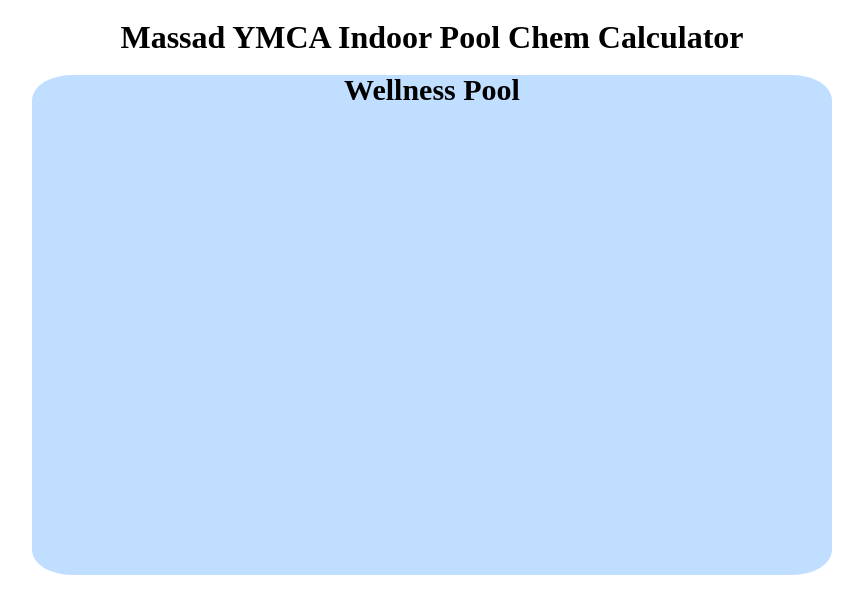
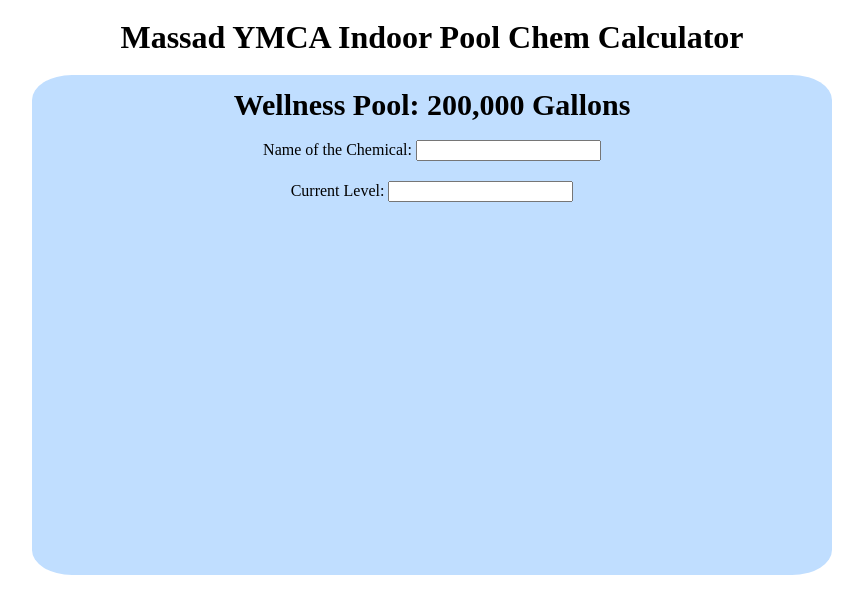
Before and after one commit to itmacleod1995/PoolCalc, a plain HTML site: page index.html in a window 1280 px wide. Shown: the whole page, without its empty margins (208-1071 px from the left). Drawn offline with Linux system fonts and the light colour scheme.

Commit message:
Continue working on user interface

```diff
--- a/index.html
+++ b/index.html
@@ -16,7 +16,18 @@
 
     <div class="mainContent">
         <div class="wellness">
-            <h3 class="pool">wellness pool</h3>
+            <h3 class="pool">wellness pool: 200,000 Gallons</h3>
+            <div class="name">
+                <label for="chemName">Name of the Chemical: </label>
+                <input type="text" name="chemName" id="chemName">
+            </div>
+
+            <div class="level">
+                <label for="currLevel">Current Level: </label>
+                <input type="text" name="currLevel" id="curr">
+            </div>
+
+
         </div>
     </div>
 
--- a/styles.css
+++ b/styles.css
@@ -56,6 +56,7 @@ h1 {
     font-weight: bold;
     text-align: center;
     text-transform: capitalize;
+    margin-top: 15px;
 }
 
 .mainContent {
@@ -65,3 +66,11 @@ h1 {
     margin: 0 auto;
     border-radius: 5%;
 }
+
+.wellness {
+    display: flex;
+    flex-direction: column;
+    justify-content: center;
+    align-items: center;
+    gap: 20px;
+}
```
